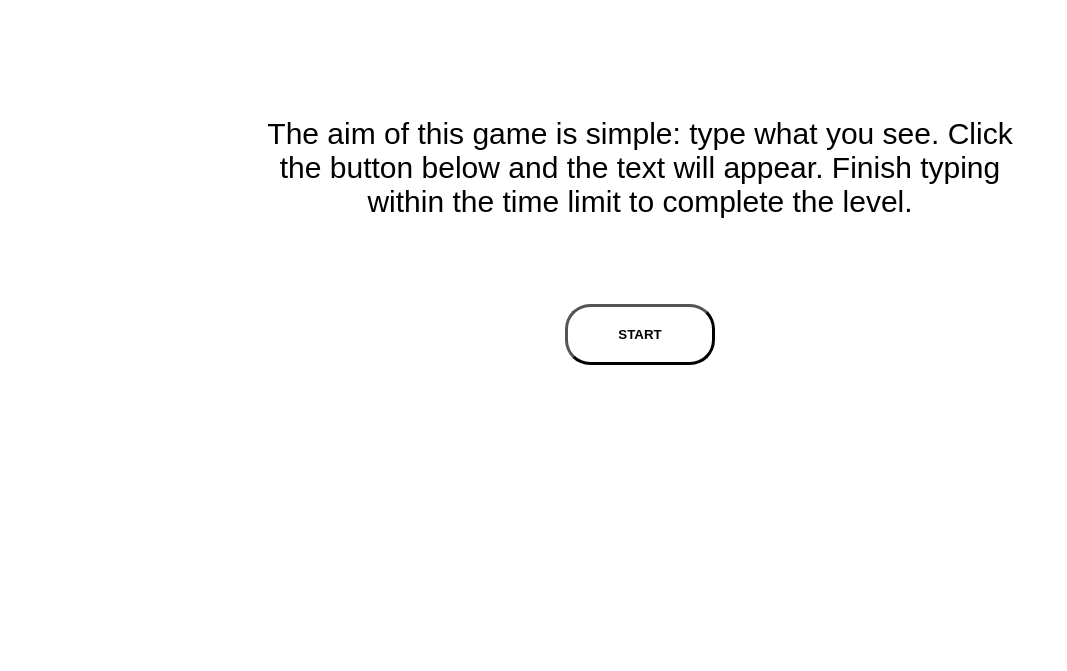
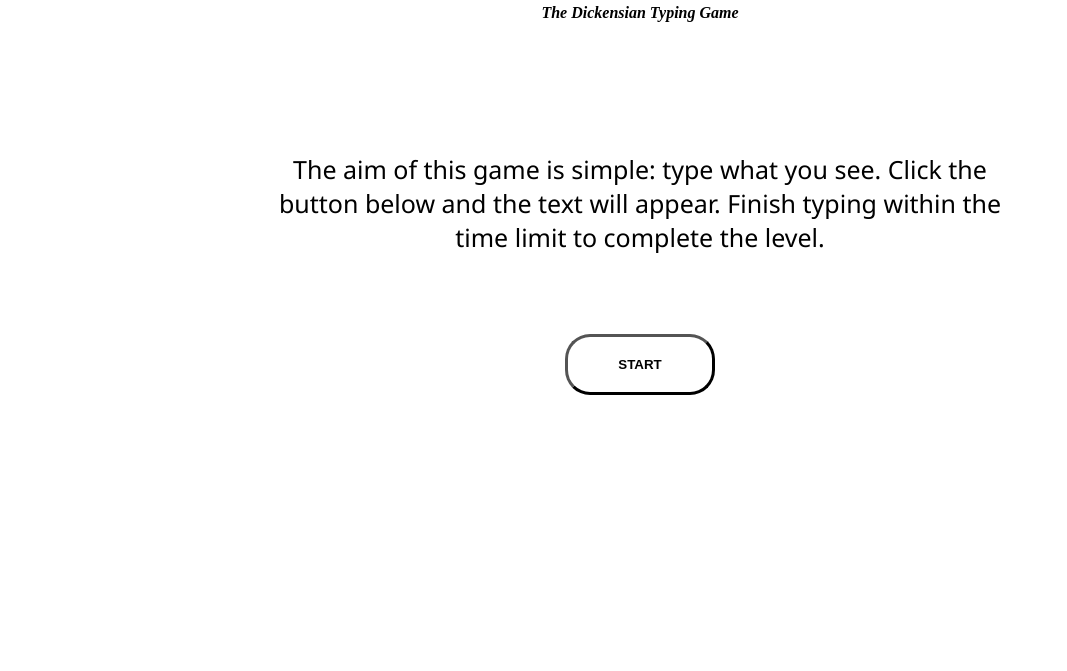
Before and after one commit to joseph-ford10/a-tale-of-two-shift-keys, a plain HTML site: page index.html in a window 1280 px wide. Shown: the part 129-800 px from the top of the page, without its empty margins (0-1067 px from the left). Drawn offline with Linux system fonts and the light colour scheme.

Commit message:
Change styling

```diff
--- a/styles.css
+++ b/styles.css
@@ -1,8 +1,8 @@
 #myDiv {
   text-align: justify;
   text-align: center;
-  font-size: 30px;
-  font-family: Arial, Helvetica, sans-serif;
+  font-size: 25px;
+  font-family: 'Segoe UI', Tahoma, Geneva, Verdana, sans-serif;
   margin-left: 250px;
   margin-right: 250px;
 }
@@ -11,10 +11,17 @@
   text-align: center;
   font-weight: bold;
   height: 50px;
-  padding-top: 10px;
+  margin-top: 50px;
+  font-size: 30px;
 }
 
-h1{
+h1 {
   text-align: center;
-  margin-top: 50px;
+  margin-top: 75px;
 }
+
+h4 {
+  text-align: center;
+  margin-top: 0px;
+  font-style: italic;
+}
```
